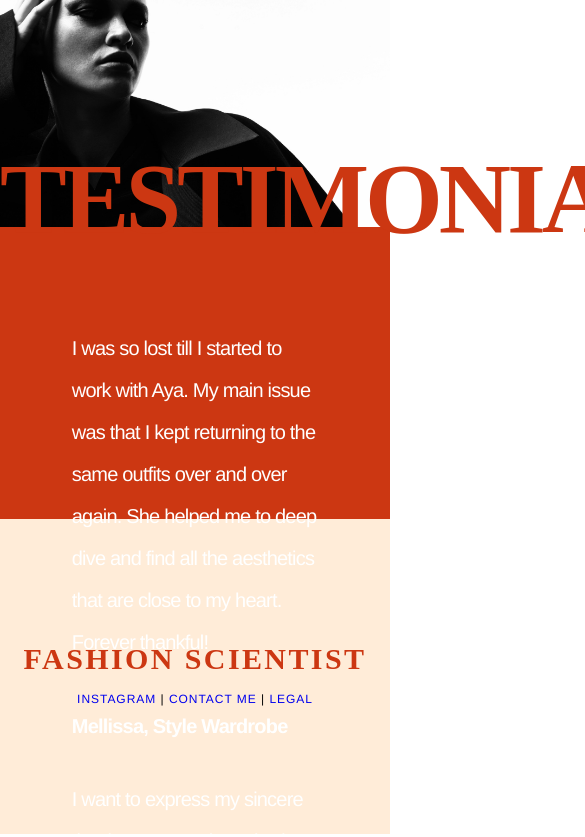
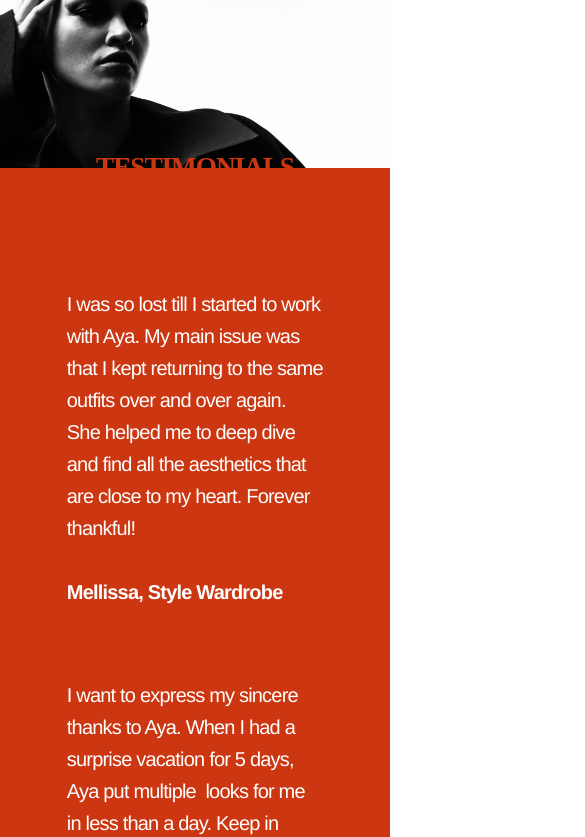
Before and after one commit to PavloDaniielian/Fashion-LandingPage, a plain HTML site: page index.html in a window 390 px wide. Shown: the part 4370-5207 px from the top of the page, 585 px wide, since content can reach past the window. Drawn offline with Linux system fonts and the light colour scheme; a web font is replaced by a local one.

Commit message:
Version 1.1

```diff
--- a/css/main.css
+++ b/css/main.css
@@ -357,8 +357,7 @@ body {
   background-image: url(../assets/images/5-0.png);
   background-repeat: no-repeat;
   background-position: center top;
-  background-size: contain;
-  height: 86.6vw;
+  background-size: 100% auto;
   padding: 40vw 0 7vw 0;
 }
 
@@ -366,14 +365,14 @@ body {
   font-family: 'Anek Devanagari';
   font-style: normal;
   font-weight: 700;
-  font-size: 100px;
-  line-height: 90px;
+  font-size: 7vw;
+  line-height: 7vw;
   letter-spacing: -0.04em;
   color: #CC3712;
 }
 
 .frame1-mask {
-  margin-top: -4.4vw;
+  margin-top: -3.5vw;
   height: 45vw;
   background-color: #CC3712;
 }
@@ -382,13 +381,7 @@ body {
   display: flex;
   flex-wrap: wrap;
   gap: 8vw;
-  padding: 100px 12vw 0 12vw;
-  font-family: 'Helvetica';
-  font-style: normal;
-  font-weight: 300;
-  font-size: 20px;
-  line-height: 42px;
-  letter-spacing: -0.04em;
+  padding: 120px 12vw 0 12vw;
   margin-top: -45vw;
 }
 
@@ -397,6 +390,12 @@ body {
   min-width: 280px;
   box-sizing: border-box;
   text-align: left;
+  font-family: 'Helvetica';
+  font-style: normal;
+  font-weight: 300;
+  font-size: 20px;
+  line-height: 42px;
+  letter-spacing: -0.04em;
 }
 
 .frame1-col-foot {
@@ -406,11 +405,12 @@ body {
 @media (max-width: 600px) {
   .frame1-cols-container {
     margin-left: 0;
+    gap: 0;
     flex-direction: column; /* Stack items vertically */
   }
   .frame1-col {
-    padding-left: 25px;
-    padding-right: 25px;
+    line-height: 32px;
+    padding: 0 20px 10vw 20px
   }
 }
 
--- a/index.html
+++ b/index.html
@@ -87,6 +87,7 @@
                 I was so lost till I started to work with Aya. My main issue was that I kept returning to the same outfits over and over again. She helped me to deep dive and find all the aesthetics that are close to my heart. Forever thankful!
                 <BR><BR>
                 <span class="frame1-col-foot">Mellissa, Style Wardrobe</span>
+                <BR><BR>
             </div>
             <div class="frame1-col">
                 I want to express my sincere thanks to Aya. When I had a surprise vacation for 5 days, Aya put multiple  looks for me in less than a day. Keep in mind, I have very few things. I really liked them all. I used all of them. The vacation was very successful and zero stress with the forever question of what to wear. I was in a good mood thanks to Aya's thought-out stylist expertise.
```
